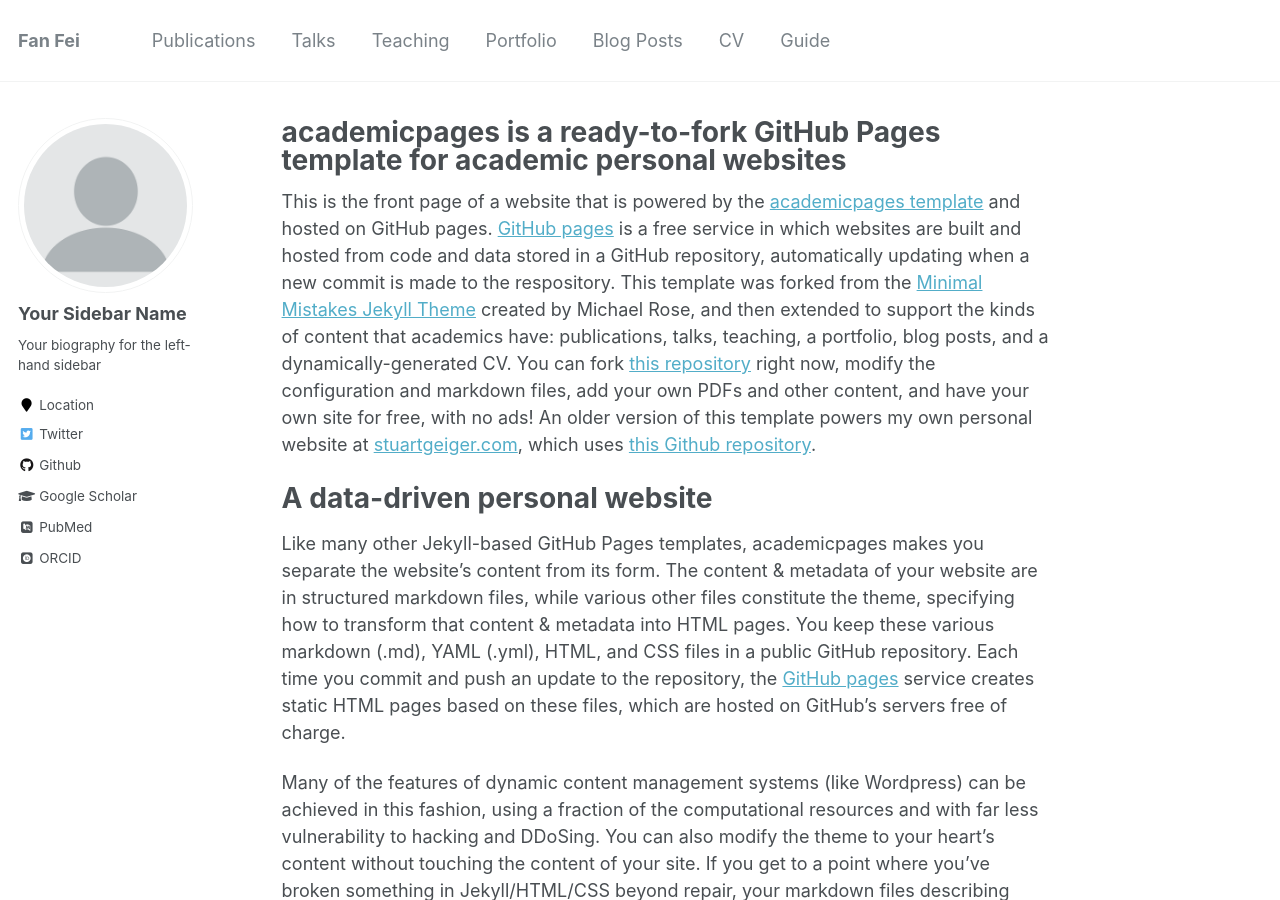
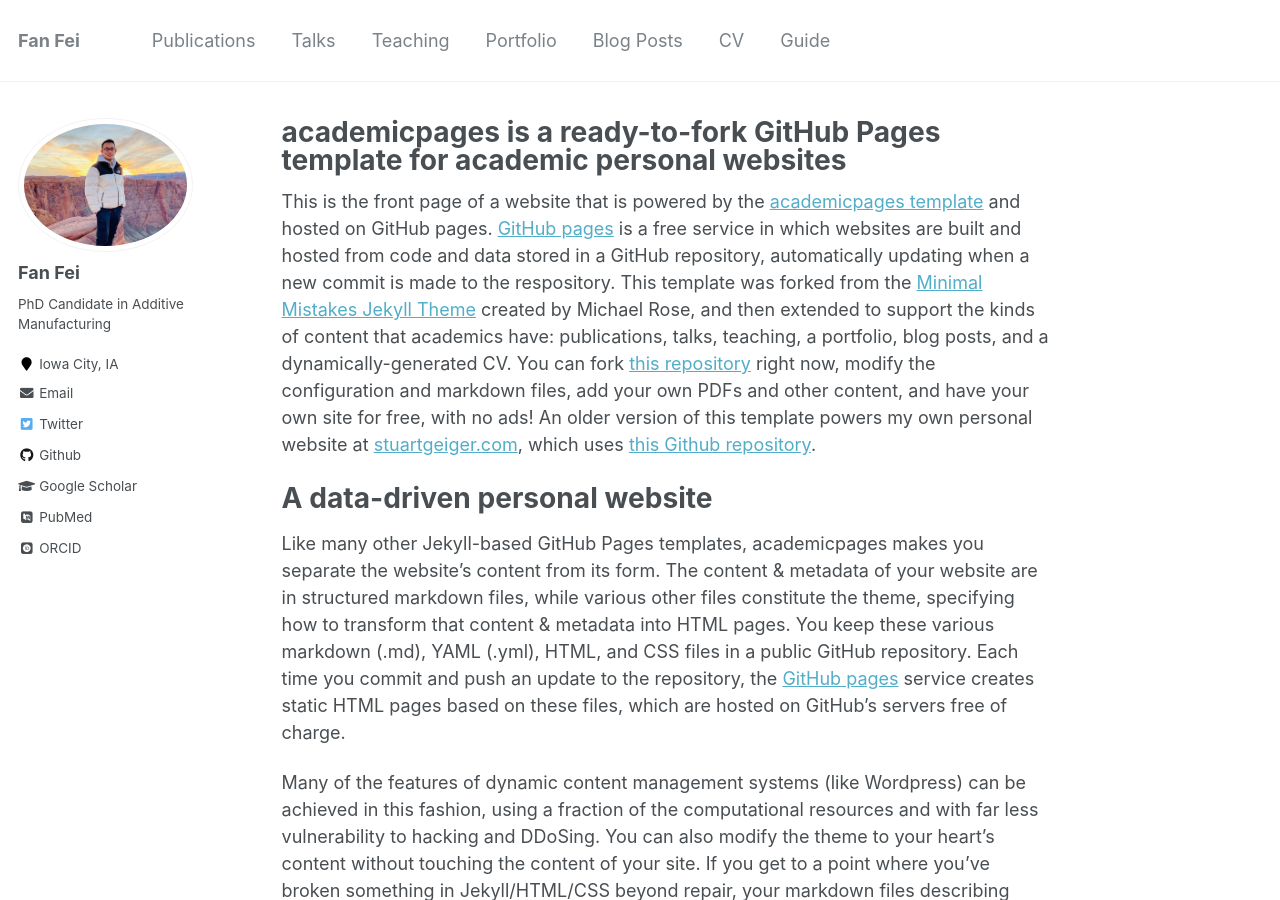
Before and after one commit to fanfeiuiowa/fanfeiuiowa.github.io, a Jekyll site: the page built from _pages/about.md, in a window 1280 px wide and 900 px high. Built offline with Jekyll 4.4.1, drawn with Linux system fonts in a browser that asks for light colours; some web fonts are replaced.

Commit message:
Update _config.yml

```diff
--- a/_config.yml
+++ b/_config.yml
@@ -80,14 +80,14 @@
 
 # Site Author
 author:
-  name             : "Your Sidebar Name"
-  avatar           : "profile.png"
-  bio              : "Your biography for the left-hand sidebar"
-  location         : "Location"
+  name             : "Fan Fei"
+  avatar           : "Portrait.jpg"
+  bio              : "PhD Candidate in Additive Manufacturing"
+  location         : "Iowa City, IA"
   employer         :
   pubmed           : "https://www.ncbi.nlm.nih.gov/pubmed/?term=john+snow"
-  googlescholar    : "http://yourfullgooglescholarurl.com"
-  email            :
+  googlescholar    : "https://scholar.google.com/citations?user=ugrEXmkAAAAJ&hl=en"
+  email            : "fan-fei@uiowa.edu"
   researchgate     :  # example: "https://www.researchgate.net/profile/yourprofile"
   uri              :
   bitbucket        :
```
